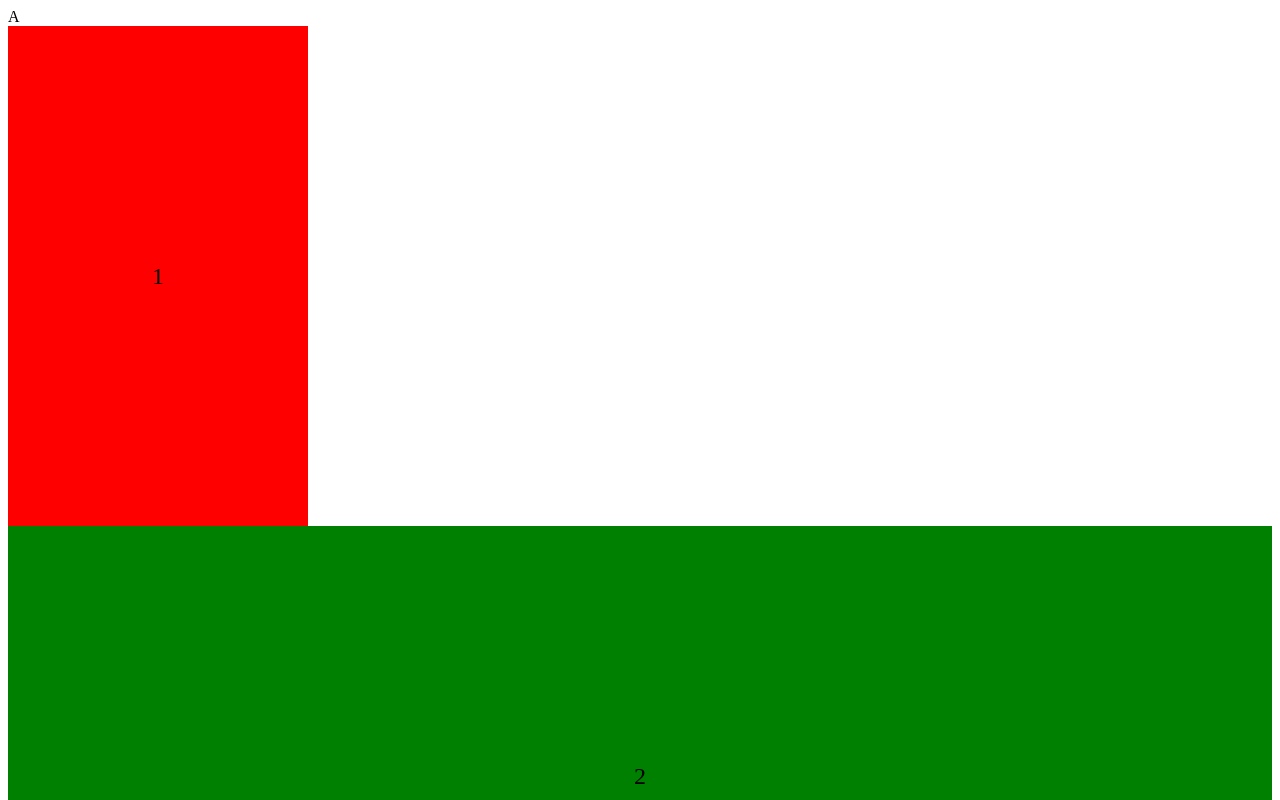
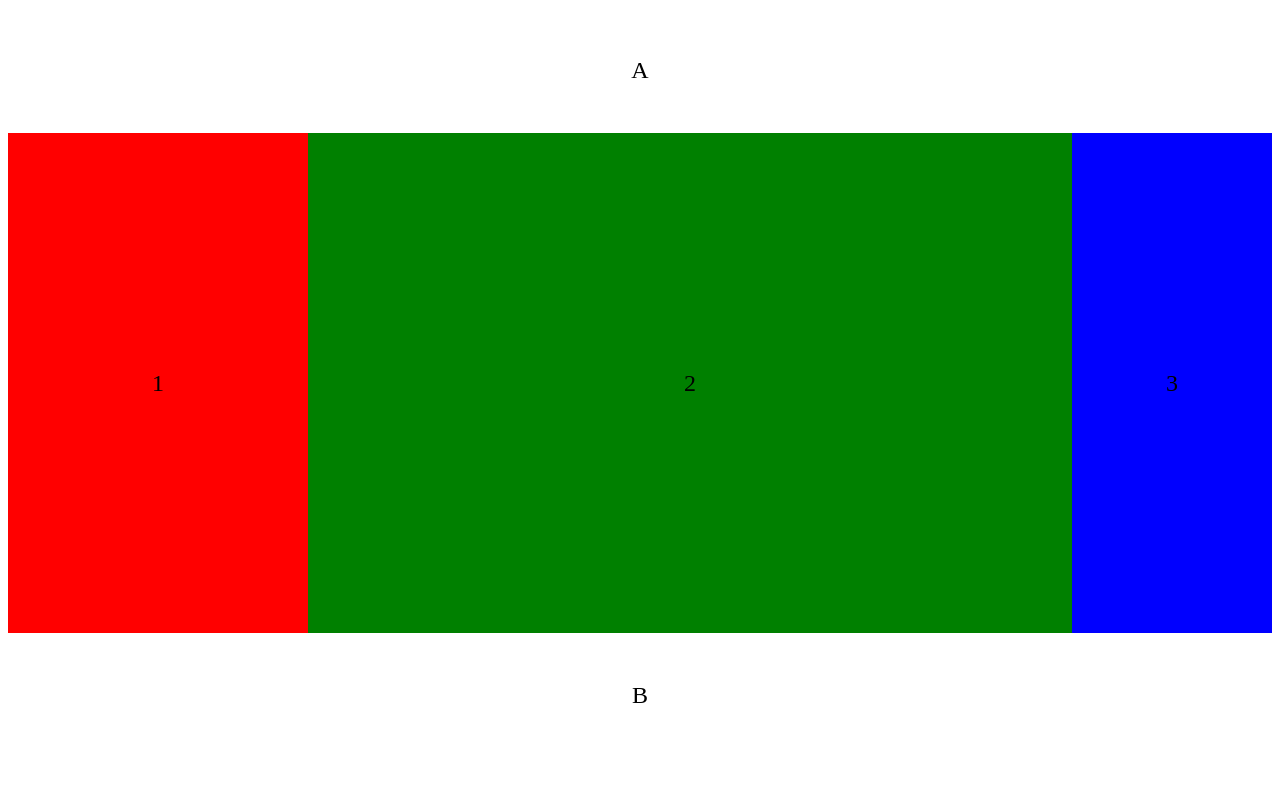
Before and after one commit to efflorense/repository2, a plain HTML site: page index.html in a window 1280 px wide. Shown: the top 800 px of the page. Drawn offline with Linux system fonts and the light colour scheme.

Commit message:
Update index.html

```diff
--- a/index.html
+++ b/index.html
@@ -3,16 +3,18 @@
 <head>
     <meta charset="UTF-8">
     <meta name="viewport" content="width=device-width, initial-scale=1.0">
-    <title>Завдання 2</title>
+    <title>Завдання</title>
     <link rel="stylesheet" href="styles.css">
 </head>
 <body>
     <div class="block-a">
-        A
-        <div class="block-1">1</div>
-        <div class="block-2">2</div>
-        <div class="block-3">3</div>
-        <div class="block-b">B</div>
+        <div class="header">A</div>
+        <div class="content">
+            <div class="block-1">1</div>
+            <div class="block-2">2</div>
+            <div class="block-3">3</div>
+        </div>
+        <div class="footer">B</div>
     </div>
 </body>
 </html>
```
